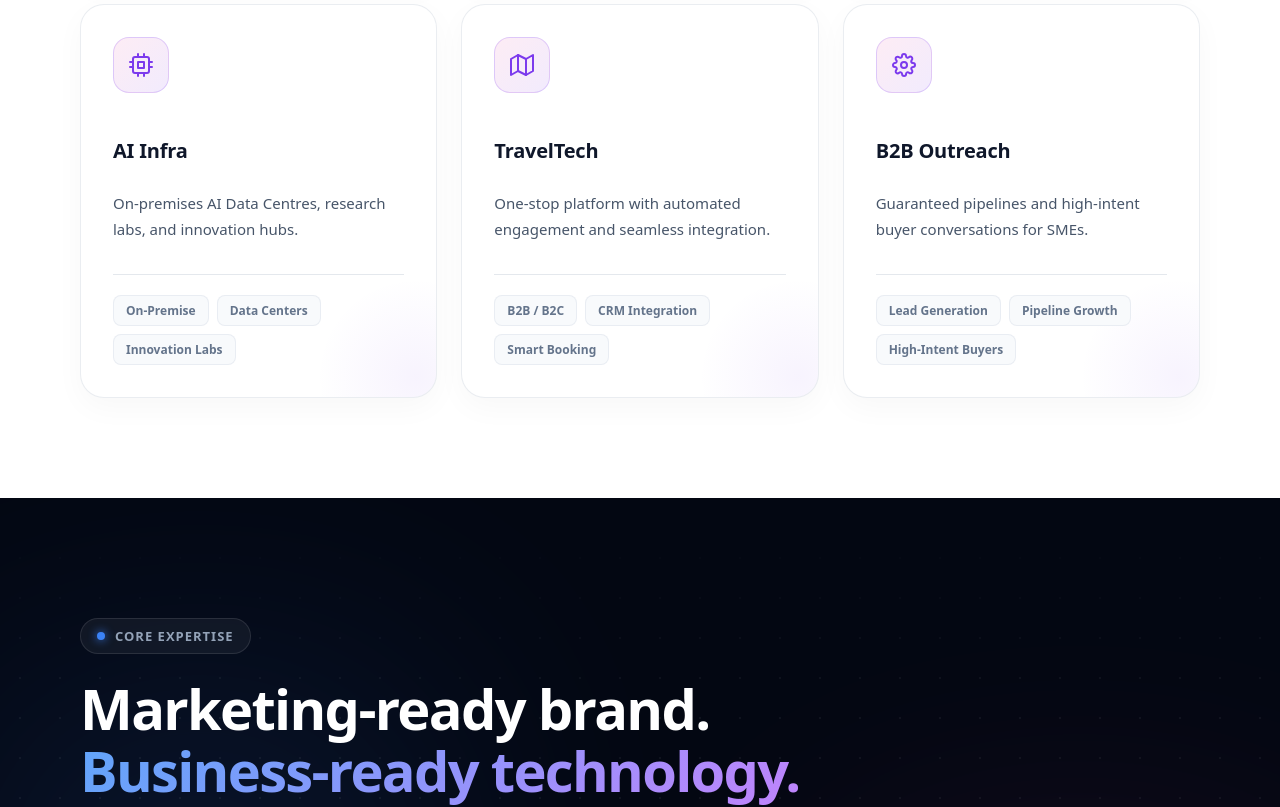
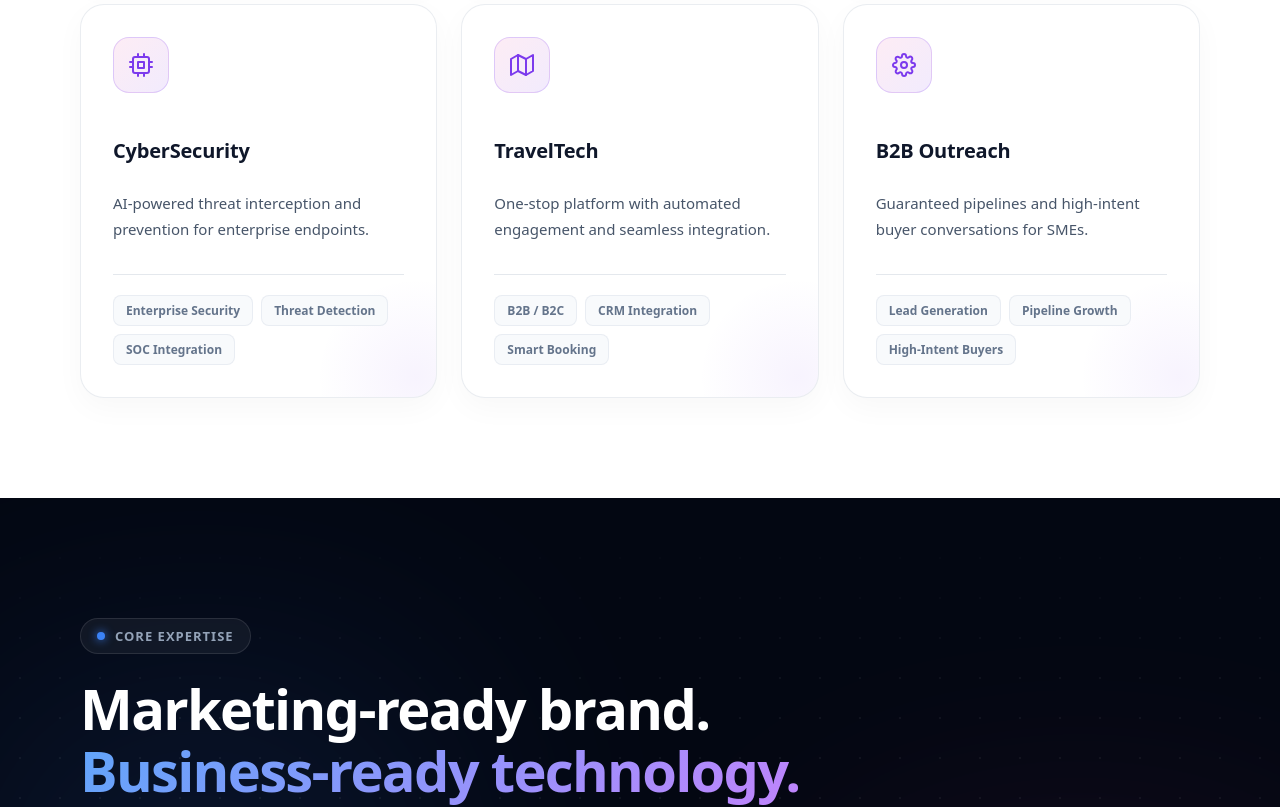
Before and after one commit to priyadharshan-vadivel/MG-webpage, a React (Vite) app: page / in a window 1280 px wide. Shown: the part 3540-4347 px from the top of the page. Built offline with nearby package versions, Linux system fonts and the light colour scheme.

Commit message:
Adding cybersecurity services

```diff
--- a/src/components/Ecosystem/Ecosystem.jsx
+++ b/src/components/Ecosystem/Ecosystem.jsx
@@ -23,9 +23,9 @@ const solutions = [
   },
   {
     icon: <FiCpu />,
-    title: "AI Infra",
-    desc: "On-premises AI Data Centres, research labs, and innovation hubs.",
-    meta: ["On-Premise", "Data Centers", "Innovation Labs"]
+    title: "CyberSecurity",
+    desc: "AI-powered threat interception and prevention for enterprise endpoints.",
+    meta: ["Enterprise Security", "Threat Detection", "SOC Integration"]
   },
   {
     icon: <FiMap />,
--- a/src/components/Navbar/Navbar.jsx
+++ b/src/components/Navbar/Navbar.jsx
@@ -42,6 +42,7 @@ export default function Navbar() {
         { name: "Telecom", link: "telecom" },
         { name: "BFSI", link: "bfsi" },
         { name: "PropTech", link: "proptech" },
+        { name: "CyberSecurity", link: "cybersecurity" },
       ],
     },
   ];
--- a/src/components/Verticals/Verticals.jsx
+++ b/src/components/Verticals/Verticals.jsx
@@ -46,6 +46,11 @@ const sectors = [
     title: "Property Developers",
     desc: "AI-driven automation, customer & broker experience, and digital transformation consulting.",
     tags: ["Habyatat", "QuantumTech", "Property Mavericks"],
+  },
+  {
+    title: "CyberSecurity",
+    desc: "AI-powered threat interception and prevention for enterprise endpoints.",
+    tags: ["Enterprise Security", "Threat Detection", "SOC Integration"],
   },
 ];
 
```
